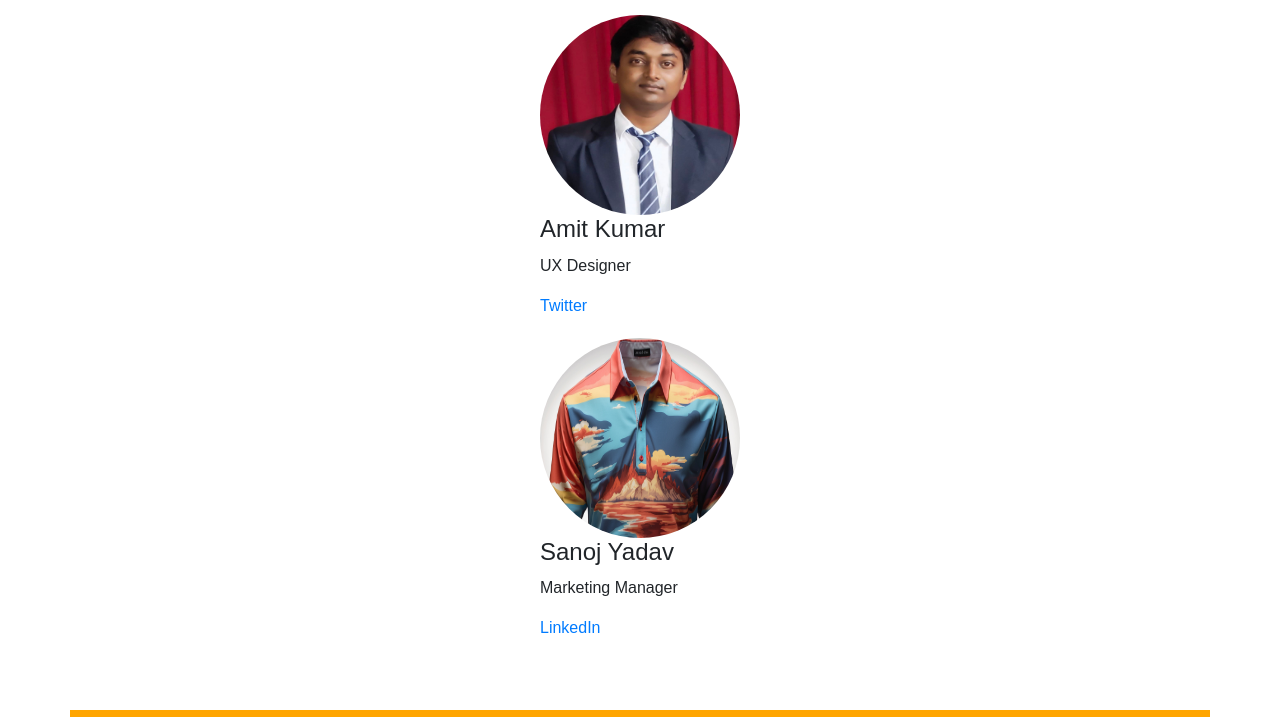
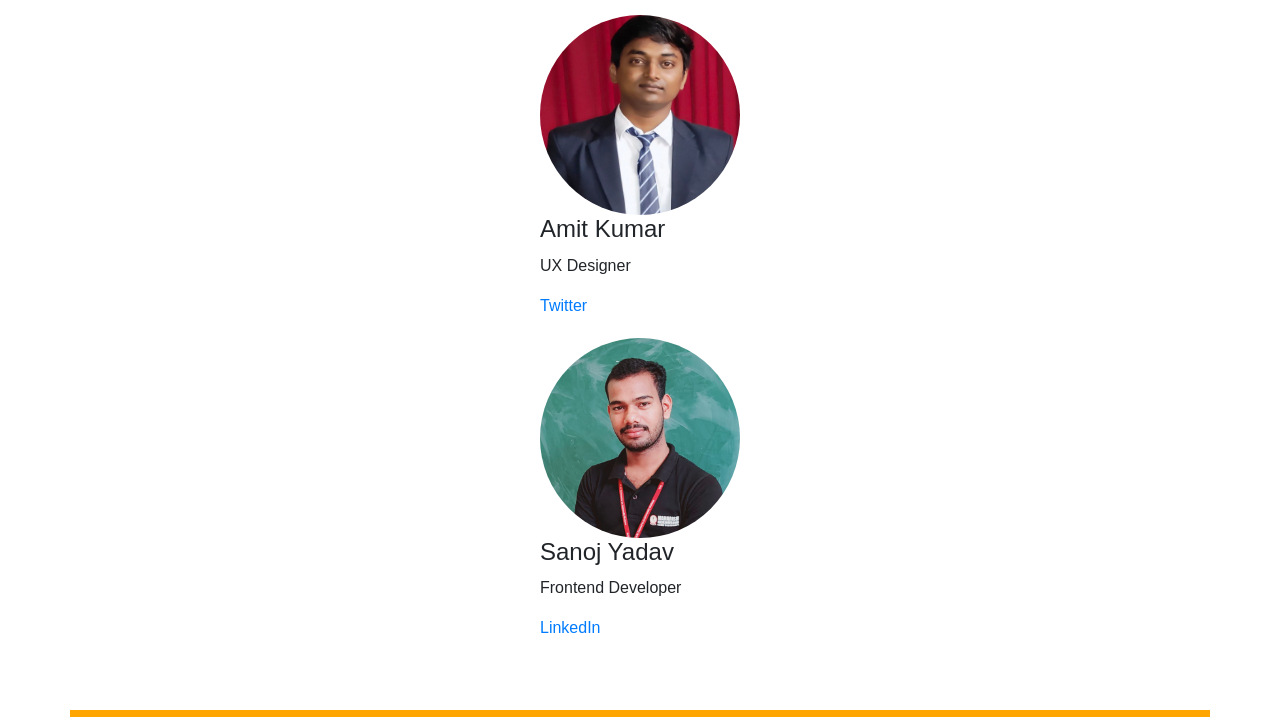
Before and after one commit to Damiennsoh/Vanila-Expenses_Tracker, a plain HTML site: page about-page.html in a window 1280 px wide. Shown: the part 472-1189 px from the top of the page. Drawn offline with nearby package versions, Linux system fonts and the light colour scheme.

Commit message:
modified the about page

```diff
--- a/about-page.html
+++ b/about-page.html
@@ -116,9 +116,9 @@
     </div>
 
     <div class="team-member">
-      <img src="./assets/images/shirt.jpg" alt="Sanoj">
+      <img src="./assets/images/Sanoj-Yadav.jpg" alt="Sanoj">
       <h3>Sanoj Yadav</h3>
-      <p>Marketing Manager</p>
+      <p>Frontend Developer</p>
       <a href="https://www.linkedin.com/in/peterjones/">LinkedIn</a>
     </div>
   </div>
```
